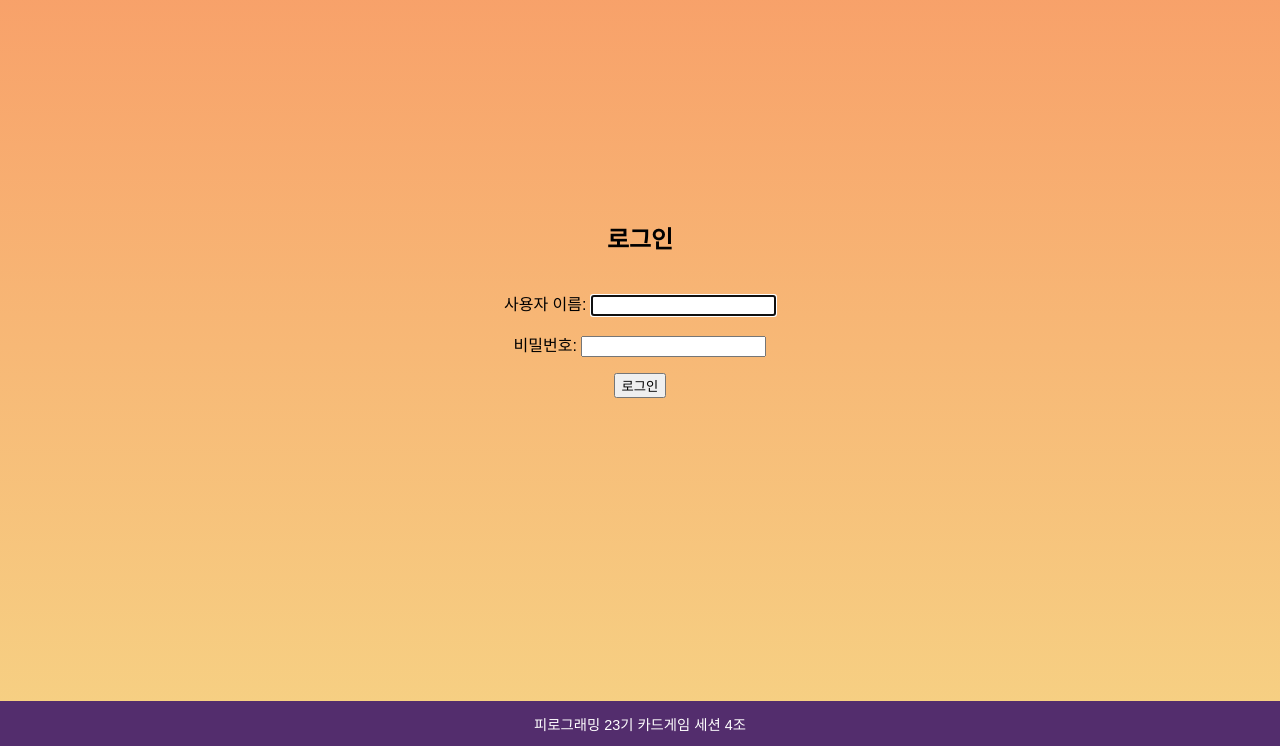
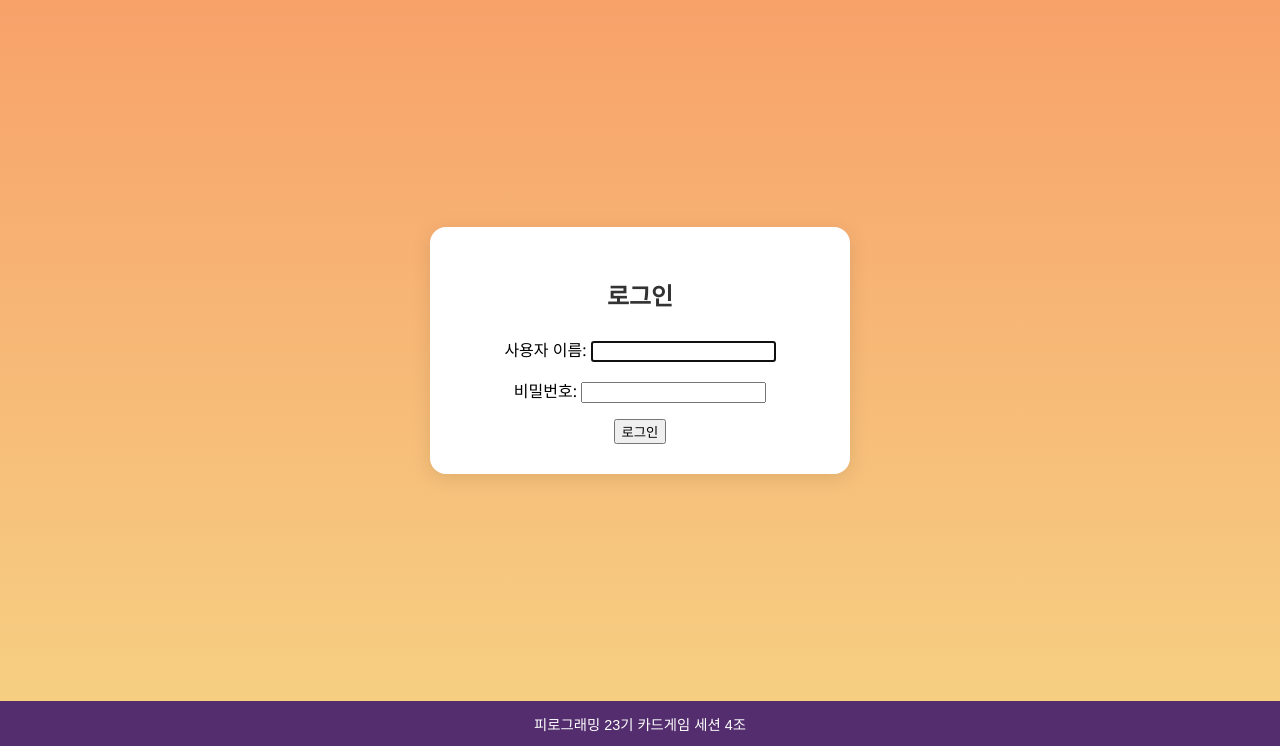
Before and after one commit to Pirogramming-23/Piro23_CardGame_4, a Django app: page /accounts/login/ in a window 1280 px wide. Shown: the part 54-800 px from the top of the page. Run offline with Django 5.2, Linux system fonts and the light colour scheme.

Commit message:
[style] login css edit

```diff
--- /dev/null
+++ b/game/static/css/login_style.css
@@ -0,0 +1,17 @@
+#login_container {
+    width: 360px;
+    margin: 80px auto;
+    padding: 30px;
+    background: #ffffff;
+    border-radius: 16px;
+    box-shadow: 0 4px 20px rgba(0, 0, 0, 0.1);
+    font-family: 'Segoe UI', sans-serif;
+}
+
+#login_title {
+    text-align: center;
+    font-size: 24px;
+    font-weight: bold;
+    margin-bottom: 25px;
+    color: #333;
+}
--- a/game/static/css/style.css
+++ b/game/static/css/style.css
@@ -56,10 +56,9 @@ body {
     flex: 1;
     display: flex;
     flex-direction: column;
-    justify-content: flex-start;  /* 중앙에서 위쪽으로 */
+    justify-content: center;
     align-items: center;
     text-align: center;
-    padding-top: 200px;  /* 이 값으로 아래로 내림 */
 }
 
 /* 버튼 스타일 */
--- a/game/templates/games/base.html
+++ b/game/templates/games/base.html
@@ -4,6 +4,7 @@
 <head>
     <meta charset="UTF-8">
     <title>{% block title %}Piro Game{% endblock %}</title>
+    <link rel="stylesheet" href="{% static 'css/login_style.css' %}">
     <link rel="stylesheet" href="{% static 'css/style.css' %}">
 </head>
 <body>
--- a/game/templates/games/login.html
+++ b/game/templates/games/login.html
@@ -1,9 +1,11 @@
 {% extends 'games/base.html' %}
 {% block content %}
-    <h2>로그인</h2>
+<div id="login_container">
+    <h2 id="login_title">로그인</h2>
     <form method="post">
         {% csrf_token %}
         {{ form.as_p }}
         <button type="submit">로그인</button>
     </form>
+</div>
 {% endblock %}
```
Also changed, not shown: game/models.py (line endings or trailing spaces).
